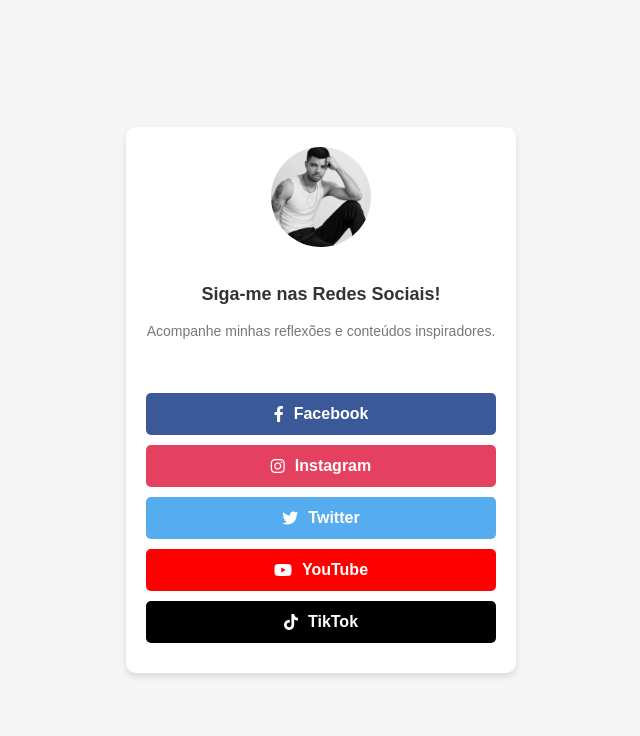
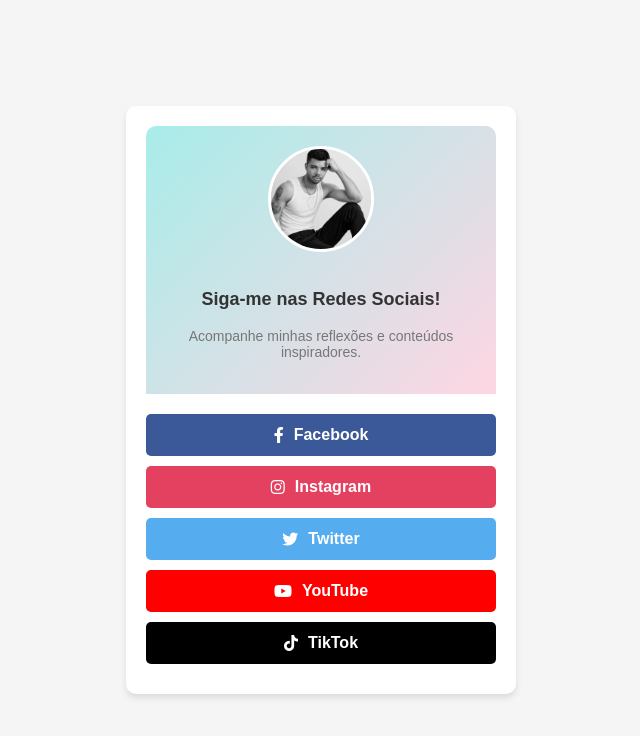
Before and after one commit to carlos46743/P-gina-de-redes-sociais-, a plain HTML site: page index.html in a window 1280 px wide. Shown: the whole page, without its empty margins (319-959 px from the left). Drawn offline with Linux system fonts and the light colour scheme.

Commit message:
Update styles.css

```diff
--- a/styles.css
+++ b/styles.css
@@ -89,3 +89,18 @@ body {
 .tiktok:hover {
   opacity: 0.8;
 }
+.header {
+  padding: 20px;
+  border-radius: 10px 10px 0 0;
+  background: linear-gradient(135deg, #a8edea, #fed6e3); /* Gradiente de cores */
+  text-align: center;
+}
+
+.profile-photo {
+  width: 100px;
+  height: 100px;
+  border-radius: 50%;
+  object-fit: cover;
+  margin-bottom: 15px;
+  border: 3px solid #fff; /* Bordas ao redor da foto */
+}
```
